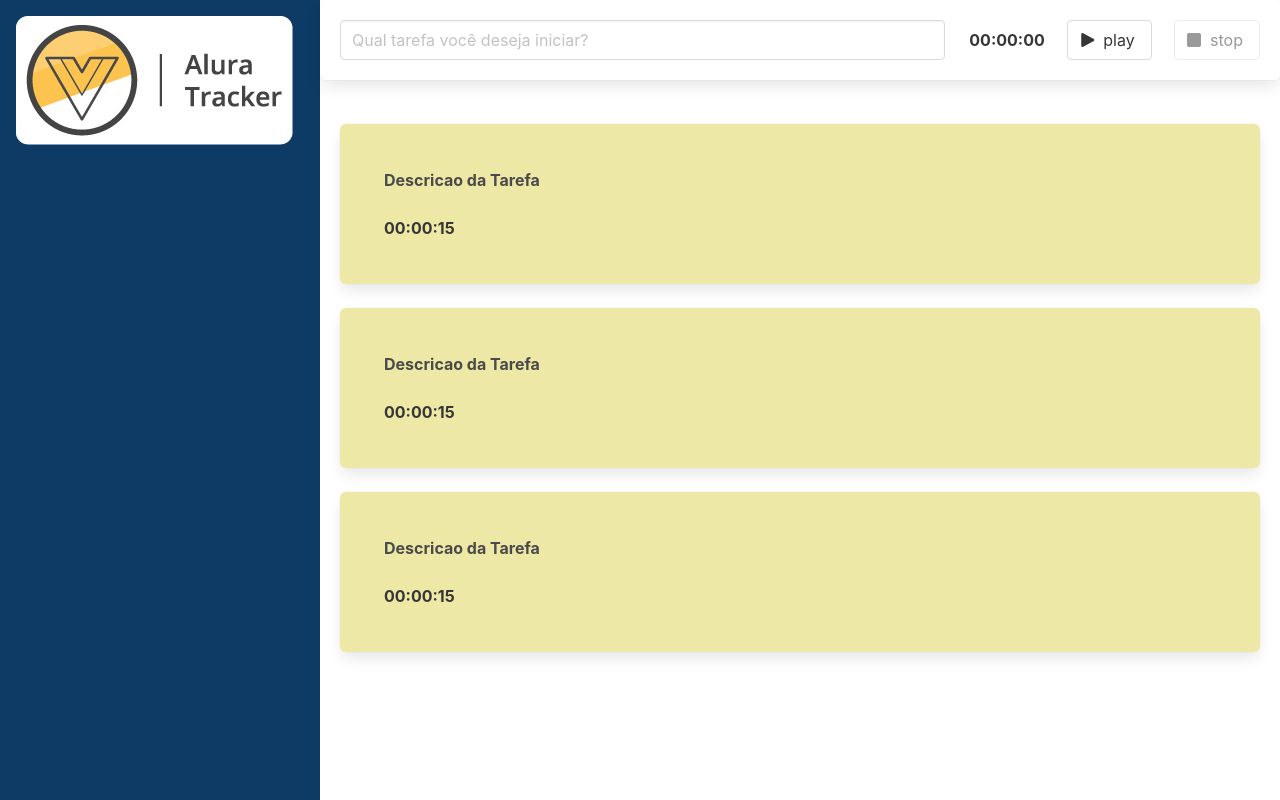
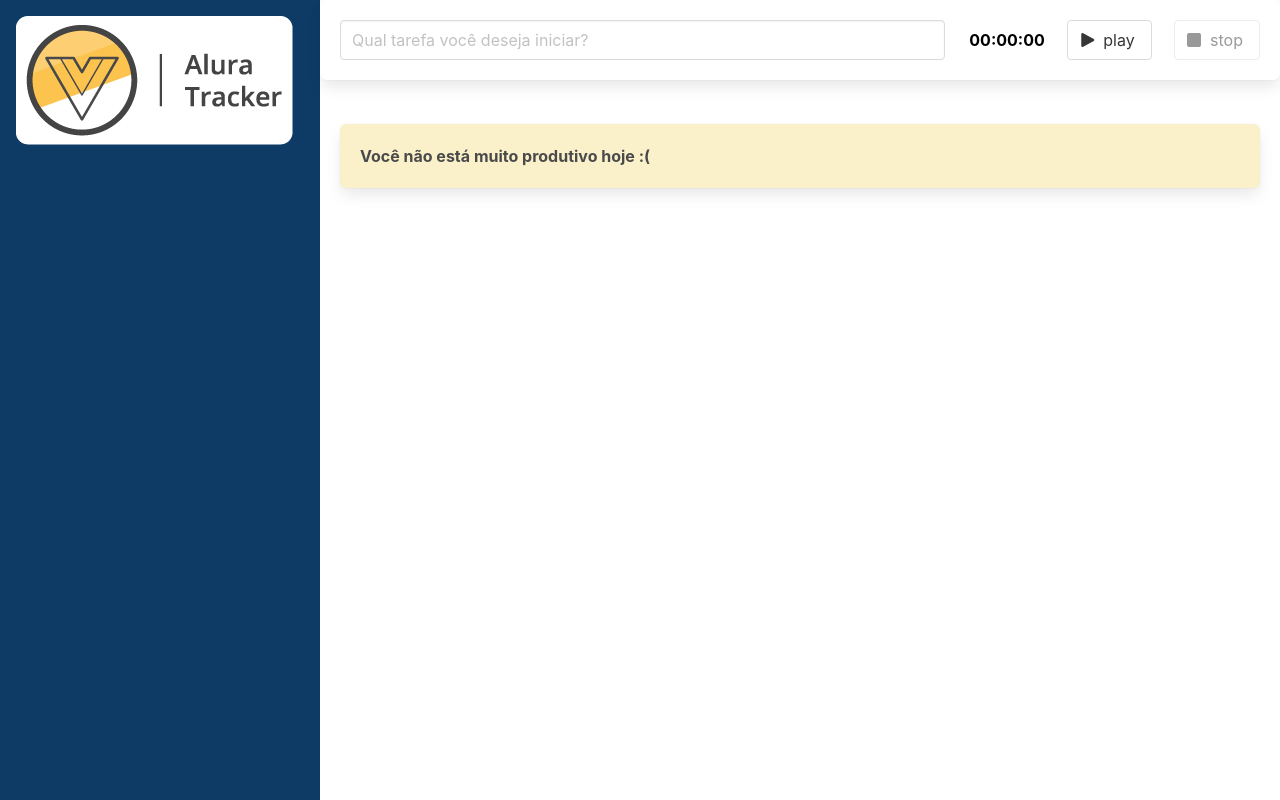
Before and after one commit to Psychovv/alura-tracker, a Vue app: page / in a window 1280 px wide. Built offline with nearby package versions, Linux system fonts and the light colour scheme.

Commit message:
feat: adiciona lógica de gerenciamento de tarefas e novo componente Box

```diff
--- a/src/App.vue
+++ b/src/App.vue
@@ -3,6 +3,8 @@
 import BarraLateral from './components/BarraLateral.vue'
 import FormularioFix from './components/Formulario.vue'
 import TarefaFix from './components/Tarefa.vue'
+import BoxFix from './components/Box.vue'
+import ITarefa from './interfaces/ITarefa'
 
 export default defineComponent({
   name: 'App',
@@ -10,23 +12,40 @@
     BarraLateral,
     FormularioFix,
     TarefaFix,
+    BoxFix
+  },
+  data () {
+    return {
+      tarefas: [] as ITarefa[]
+    }
+  },
+  computed: {
+    listaEstaVazia () : boolean {
+      return this.tarefas.length === 0
+    }
+  },
+  methods: {
+    salvarTarefa (tarefa: ITarefa) {
+      this.tarefas.push(tarefa)
+    }
   }
 });
 </script>
+
 
 <template>
   <main class="columns is-gapless is-multiline">
     <div class="column is-one-quarter">
       <BarraLateral />
     </div>
-    <div class="column is-three-quarter">
-      <FormularioFix />
-      <div class="item">
-        <TarefaFix />
-        <TarefaFix />
-        <TarefaFix />
+    <div class="column is-three-quarter conteudo">
+      <FormularioFix @aoSalvarTarefa="salvarTarefa"/>
+      <div class="lista">
+        <TarefaFix v-for="(tarefa, index) in tarefas" :key="index" :tarefa="tarefa"/>
+        <BoxFix v-if="listaEstaVazia">
+          Você não está muito produtivo hoje :(
+        </BoxFix>
       </div>
-
     </div>
   </main>
 </template>
@@ -34,7 +53,18 @@
 
 
 <style>
-.item{
+.lista {
   padding: 1.25rem;
 }
+main {
+  --bg-primario: #fff;
+  --texto-primario: #000;
+}
+main.modo-escuro {
+  --bg-primario: #2b2d42;
+  --texto-primario: #ddd;
+}
+.conteudo {
+  background-color: var(--bg-primario);
+}
 </style>
--- /dev/null
+++ b/src/components/Box.vue
@@ -0,0 +1,19 @@
+<script lang="ts">
+import { defineComponent } from 'vue'
+
+export default defineComponent({
+  name: 'BoxFix'
+})
+</script>
+
+<template>
+  <div class="box has-text-weight-bold">
+    <slot></slot>
+  </div>
+</template>
+
+<style scoped>
+.box {
+  background: #FAF0CA;
+}
+</style>
--- a/src/components/Cronometro.vue
+++ b/src/components/Cronometro.vue
@@ -6,23 +6,27 @@
   props: {
     tempoEmSegundos: {
       type: Number,
-            required: true
+      default: 0
     }
   },
   computed: {
-        tempoDecorrido(): string {
-            return new Date(this.tempoEmSegundos * 1000).toISOString().substr(11, 8)
+    tempoDecorrido () : string {
+      return new Date(this.tempoEmSegundos * 1000).toISOString().substr(11,8)
     }
-    }
+  },
 })
 </script>
 
 <template>
   <section>
-        <strong>
+    <strong class="display">
       {{ tempoDecorrido }}
     </strong>
   </section>
 </template>
 
-<style scoped></style>
+<style scoped>
+.display {
+  color: var(--texto-primario);
+}
+</style>
--- a/src/components/Formulario.vue
+++ b/src/components/Formulario.vue
@@ -1,35 +1,55 @@
 <script lang="ts">
 import { defineComponent } from "vue";
-import TemporizadorFix from "./Temporizador.vue";
+import TemporizadorFix from './Temporizador.vue'
 
 export default defineComponent({
-  name: "FormularioFix",
-  components: { TemporizadorFix },
-  methods: {
-    FinalizarTarefa(tempoDecorrido: number): void {
-      console.log("Tarefa finalizada com tempo decorrido de: " + tempoDecorrido + " segundos");
-      console.log("Descrição da tarefa: " + this.descricao);
-      this.descricao = "";
+  name: "FormulárioFix",
+  emits: ['aoSalvarTarefa'],
+  components: {
+    TemporizadorFix
+  },
+  data () {
+    return {
+      descricao: ''
     }
   },
-  data() {
-    return {
-      descricao: ""
+  methods: {
+    finalizarTarefa (tempoDecorrido: number) : void {
+      this.$emit('aoSalvarTarefa', {
+        duracaoEmSegundos: tempoDecorrido,
+        descricao: this.descricao
+      })
+      this.descricao = ''
     }
   }
 });
 </script>
 
 <template>
-  <div class="box">
+  <div class="box formulario">
     <div class="columns">
-      <div class="column is-8" role="form" aria-label="Formulário para criação de uma nova tarefa">
-        <input type="text" class="input" placeholder="Qual tarefa você deseja iniciar?" v-model="descricao" />
+      <div
+        class="column is-8"
+        role="form"
+        aria-label="Formulário para criação de uma nova tarefa"
+      >
+        <input
+          type="text"
+          class="input"
+          placeholder="Qual tarefa você deseja iniciar?"
+          v-model="descricao"
+        />
       </div>
       <div class="column">
-        <TemporizadorFix @aoTemporizadorFinalizado="FinalizarTarefa" />
+        <TemporizadorFix @aoTemporizadorFinalizado="finalizarTarefa"/>
       </div>
     </div>
   </div>
+</template>
 
-</template>
+<style>
+.formulario {
+  color: var(--texto-primario);
+  background-color: var(--bg-primario);
+}
+</style>
--- a/src/components/Tarefa.vue
+++ b/src/components/Tarefa.vue
@@ -1,32 +1,32 @@
 <script lang="ts">
-import { defineComponent } from "vue";
-import CronometroFix from './Cronometro.vue';
+import { defineComponent, PropType } from "vue";
+import CronometroFix from "./Cronometro.vue";
+import ITarefa from '../interfaces/ITarefa'
+import BoxFix from './Box.vue'
+
 export default defineComponent({
   name: "TarefaFix",
-  components: { CronometroFix },
-})
+  components: {
+    CronometroFix,
+    BoxFix
+  },
+  props: {
+    tarefa: {
+      type: Object as PropType<ITarefa>,
+      required: true
+    }
+  }
+});
 </script>
 
 
-
-
-
-
-
 <template>
-  <div class="box has-text-weight-bold">
-    <div class="column lista">
-      <div class="column is-7">Descricao da Tarefa</div>
+  <BoxFix>
+    <div class="columns">
+      <div class="column is-7">{{ tarefa.descricao || 'Tarefa sem descrição' }}</div>
       <div class="column">
-        <CronometroFix :tempoEmSegundos="15" />
+        <CronometroFix :tempoEmSegundos="tarefa.duracaoEmSegundos"/>
       </div>
     </div>
-  </div>
+  </BoxFix>
 </template>
-
-<style scoped>
-.box {
-  background: rgba(228, 221, 120, 0.667);
-
-  }
-</style>
--- a/src/components/Temporizador.vue
+++ b/src/components/Temporizador.vue
@@ -1,11 +1,14 @@
 <script lang="ts">
 import { defineComponent } from "vue";
-import CronometroFix from "./Cronometro.vue";
+import Cronometro from './Cronometro.vue'
 
 export default defineComponent({
   name: "TemporizadorFix",
-    emits: ["aoTemporizadorFinalizado"],
-    data() {
+  emits: ['aoTemporizadorFinalizado'],
+  components: {
+    Cronometro
+  },
+  data () {
     return {
       tempoEmSegundos: 0,
       cronometro: 0,
@@ -13,28 +16,26 @@
     }
   },
   methods: {
-        iniciar() {
-            this.cronometroRodando = true;
+    iniciar () {
+      this.cronometroRodando = true
       this.cronometro = setInterval(() => {
         this.tempoEmSegundos += 1
       }, 1000)
     },
-        finalizar() {
-            this.cronometroRodando = false;
+    finalizar () {
+      this.cronometroRodando = false
       clearInterval(this.cronometro)
-            this.$emit("aoTemporizadorFinalizado", this.tempoEmSegundos)
-            this.tempoEmSegundos = 0;
+      this.$emit('aoTemporizadorFinalizado', this.tempoEmSegundos)
+      this.tempoEmSegundos = 0
     }
-    },
-    components: { CronometroFix }
+  }
 });
 </script>
 
-
 <template>
   <div class="is-flex is-align-items-center is-justify-content-space-between">
-        <CronometroFix :tempoEmSegundos="tempoEmSegundos" />
-        <button class="button" @click="iniciar" :disabled="cronometroRodando == true">
+    <Cronometro :tempoEmSegundos="tempoEmSegundos" />
+    <button class="button" @click="iniciar" :disabled="cronometroRodando">
       <span class="icon">
         <i class="fas fa-play"></i>
       </span>
@@ -48,5 +49,3 @@
     </button>
   </div>
 </template>
-
-<style scoped></style>
--- /dev/null
+++ b/src/interfaces/ITarefa.ts
@@ -0,0 +1,4 @@
+export default interface ITarefa {
+    duracaoEmSegundos: number,
+    descricao: string,
+}
```
Lines whose indentation alone changed are shown as unchanged.
